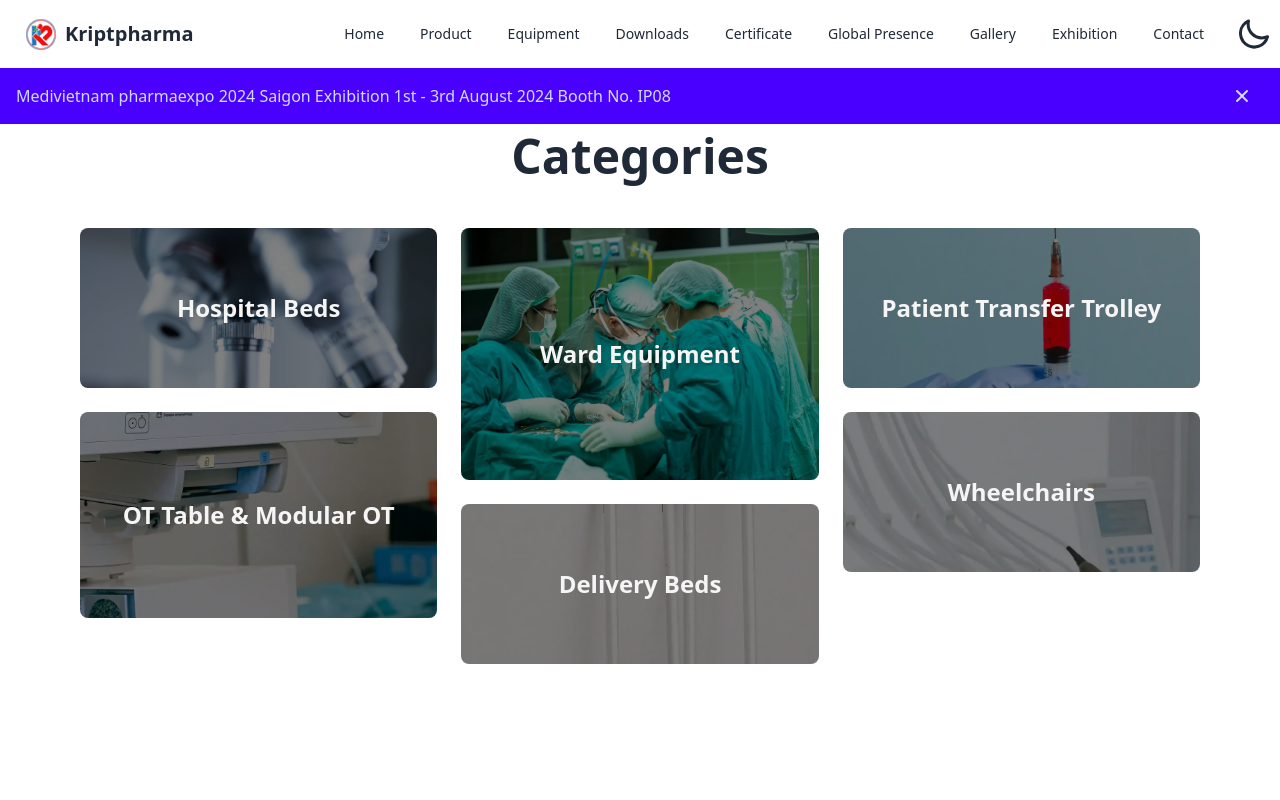
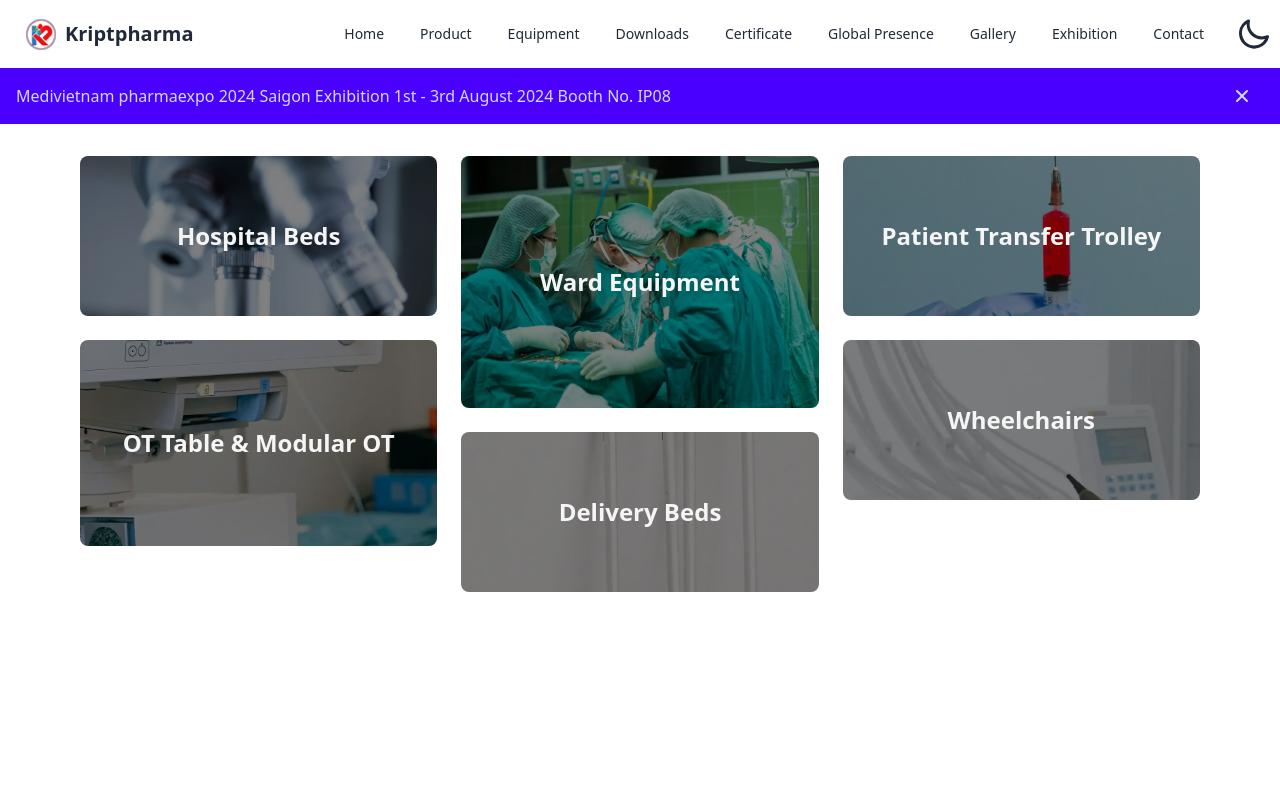
Before and after one commit to decipher-cs/kriptpharma, a React (Vite) app: page /equipment in a window 1280 px wide. Shown: the top 800 px of the page. Built offline with nearby package versions, Linux system fonts and the light colour scheme.

Commit message:
changed equipment page

```diff
--- a/src/routes/equipment.lazy.tsx
+++ b/src/routes/equipment.lazy.tsx
@@ -19,11 +19,8 @@ export const Route = createLazyFileRoute('/equipment')({
 
 const Equipment = () => {
     return (
-        <div className="-mt-6 space-y-36">
+        <div className="space-y-36">
             <section className="space-y-12" id="Category">
-                <h2 className="text-center text-3xl font-bold lg:text-5xl">
-                    Categories
-                </h2>
                 <Mason />
             </section>
         </div>
```
